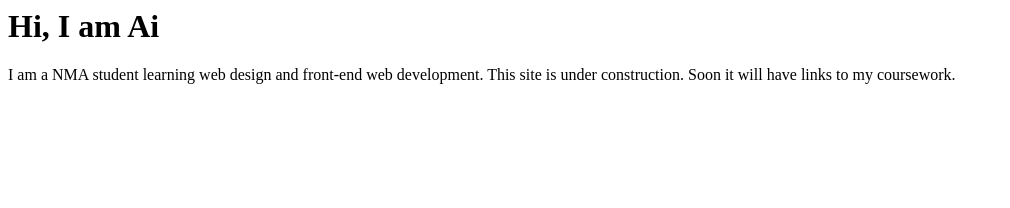
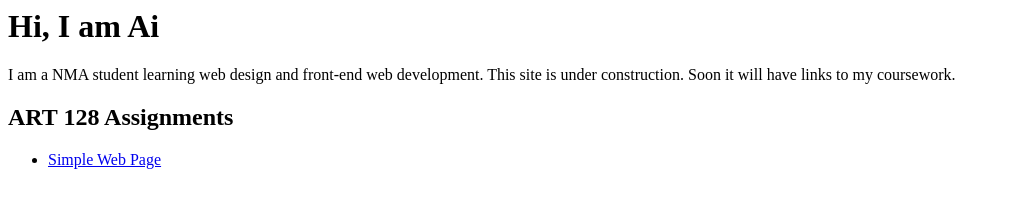
Before and after one commit to AiTomoi/studentsite, a plain HTML site: page index.html in a window 1280 px wide. Shown: the whole page, without its empty margins (0-1010 px from the left). Drawn offline with Linux system fonts and the light colour scheme.

Commit message:
update simple web page

```diff
--- a/index.html
+++ b/index.html
@@ -7,5 +7,9 @@
         <p>I am a NMA student learning web design and front-end web
         development.  This site is under construction. Soon it will
         have links to my coursework.</P>
+        <h2>ART 128 Assignments</h2>
+        <ul>
+            <li><a href="art128/simplewebpage.html">Simple Web Page</a></li>
+        </ul>
     </body>
 </html>
```
Also changed, not shown: 1 other file.
